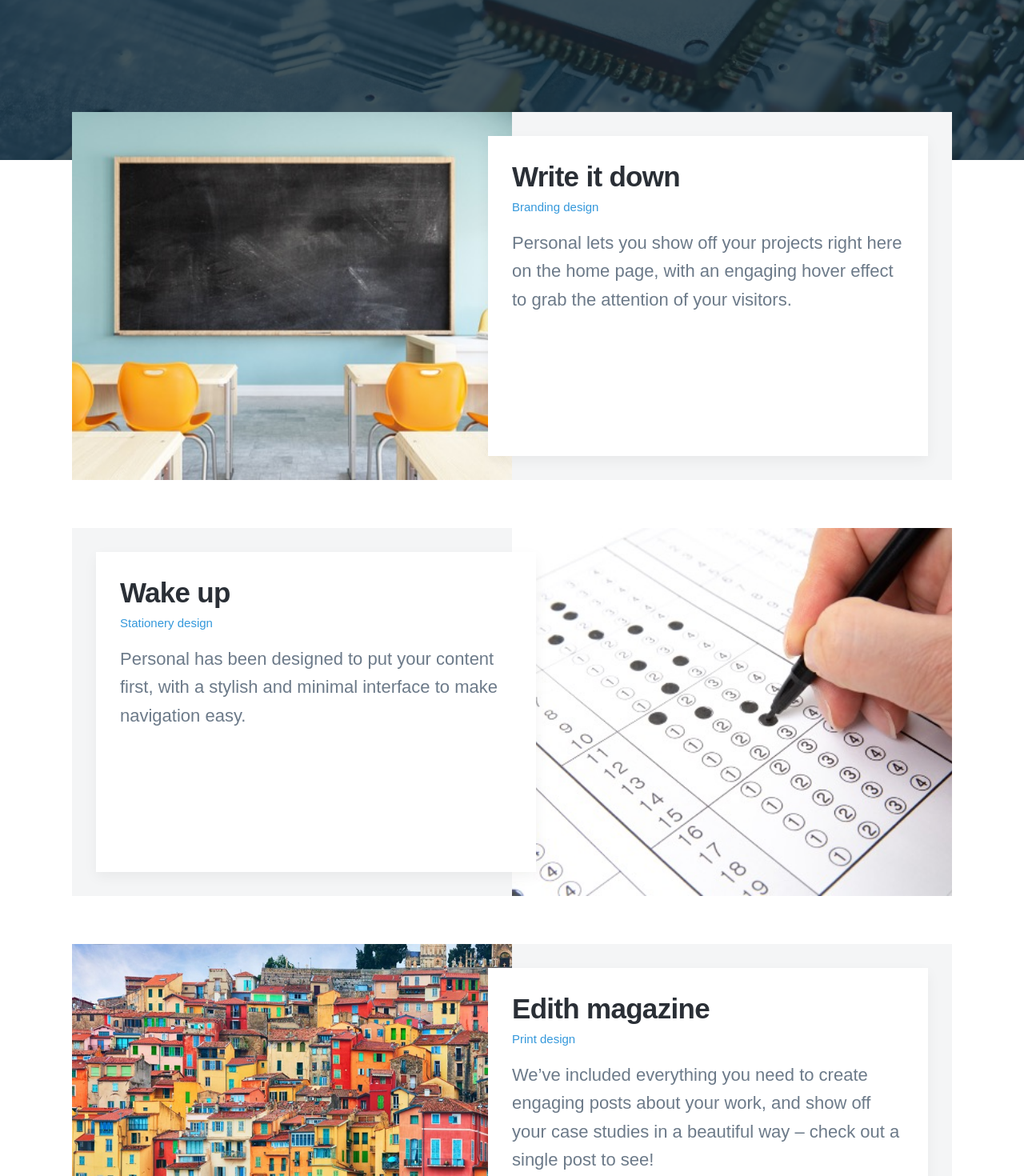
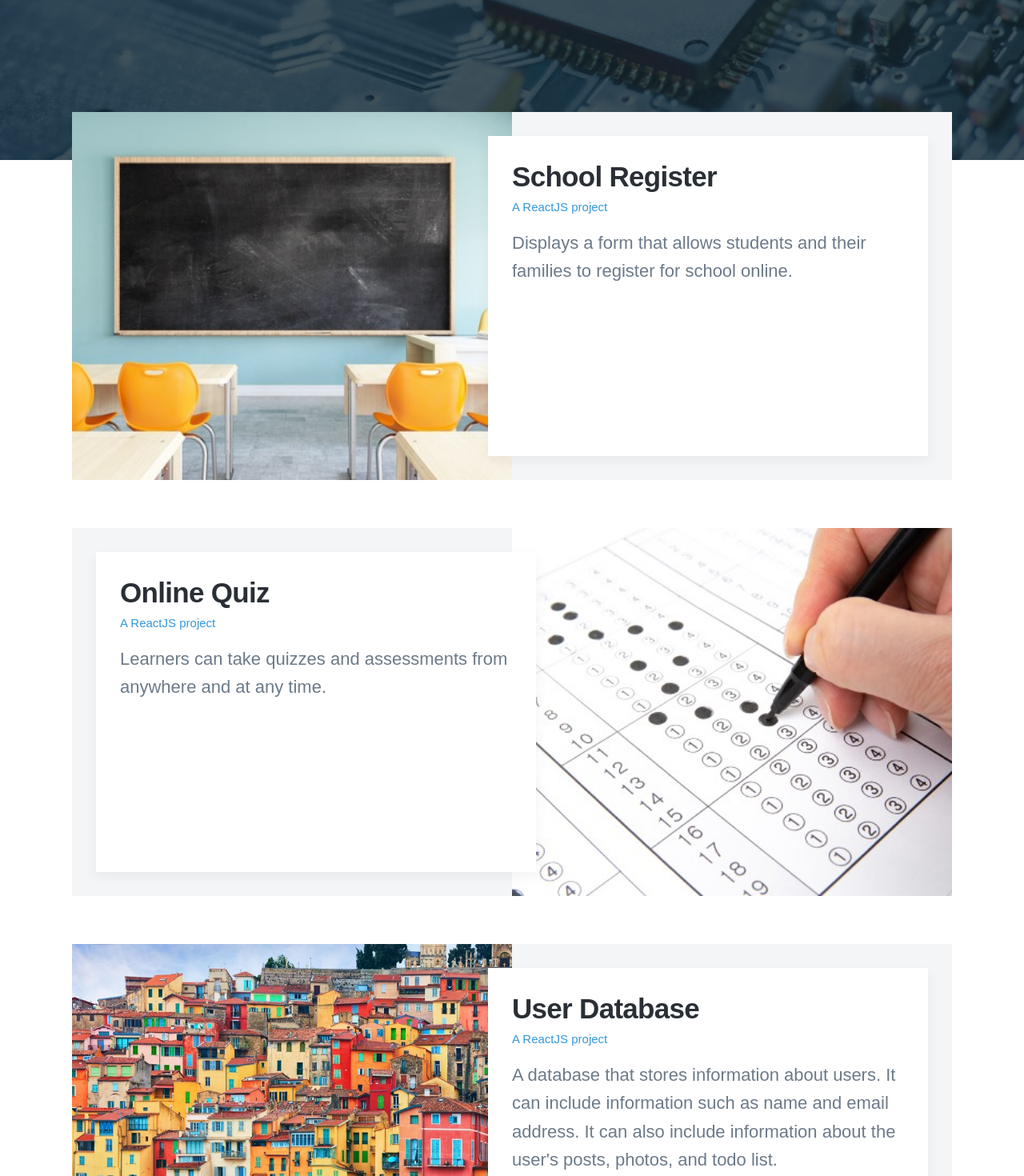
Before and after one commit to wanghy7102/devfolio, a React (Vite) app: page /projects in a window 1280 px wide. Shown: the part 392-1862 px from the top of the page at 80% size. Built offline with nearby package versions, Linux system fonts and the light colour scheme; a web font is replaced by a local one.

Commit message:
Finish Projects page

```diff
--- a/src/home/Hero.jsx
+++ b/src/home/Hero.jsx
@@ -7,7 +7,10 @@ const Hero = () => {
           backgroundImage: `url("img/home.jpg")`,
         }}
       >
-        <div className="hero__overlay"></div>
+        <div
+          className="hero__overlay"
+          style={{ background: "rgba(19, 41, 48, 0.6)" }}
+        ></div>
       </div>
 
       <div className="wrap">
--- a/src/projects/FormArticle.jsx
+++ b/src/projects/FormArticle.jsx
@@ -12,13 +12,17 @@ const FormArticle = () => {
       <div className="post__content-wrap">
         <div className="post__content">
           <h2 className="post__title">
-            <a href="/project/write-it-down">Write it down</a>
+            <a
+              href="https://wanghy7102.github.io/school-register"
+              target="_blank"
+            >
+              School Register
+            </a>
           </h2>
-          <p className="post__subtitle">Branding design</p>
+          <p className="post__subtitle">A ReactJS project</p>
           <p className="post__description">
-            Personal lets you show off your projects right here on the home
-            page, with an engaging hover effect to grab the attention of your
-            visitors.
+            Displays a form that allows students and their families to register
+            for school online.
           </p>
         </div>
       </div>
--- a/src/projects/ProductArticle.jsx
+++ b/src/projects/ProductArticle.jsx
@@ -13,13 +13,18 @@ const ProductArticle = () => {
       <div className="post__content-wrap">
         <div className="post__content">
           <h2 className="post__title">
-            <a href="/project/edith-magazine">Edith magazine</a>
+            <a
+              href="https://wanghy7102.github.io/user-database"
+              target="_blank"
+            >
+              User Database
+            </a>
           </h2>
-          <p className="post__subtitle">Print design</p>
+          <p className="post__subtitle">A ReactJS project</p>
           <p className="post__description">
-            We’ve included everything you need to create engaging posts about
-            your work, and show off your case studies in a beautiful way – check
-            out a single post to see!
+            A database that stores information about users. It can include
+            information such as name and email address. It can also include
+            information about the user's posts, photos, and todo list.
           </p>
         </div>
       </div>
--- a/src/projects/QuizArticle.jsx
+++ b/src/projects/QuizArticle.jsx
@@ -12,12 +12,14 @@ const QuizArticle = () => {
       <div className="post__content-wrap">
         <div className="post__content">
           <h2 className="post__title">
-            <a href="/project/wake-up">Wake up</a>
+            <a href="https://wanghy7102.github.io/online-quiz" target="_blank">
+              Online Quiz
+            </a>
           </h2>
-          <p className="post__subtitle">Stationery design</p>
+          <p className="post__subtitle">A ReactJS project</p>
           <p className="post__description">
-            Personal has been designed to put your content first, with a stylish
-            and minimal interface to make navigation easy.
+            Learners can take quizzes and assessments from anywhere and at any
+            time.
           </p>
         </div>
       </div>
```
